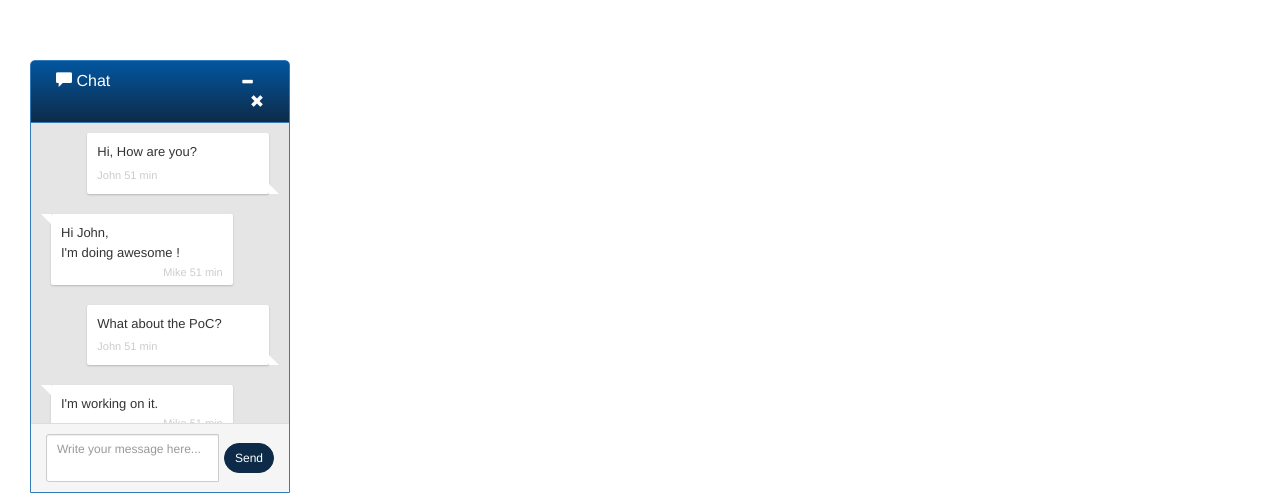
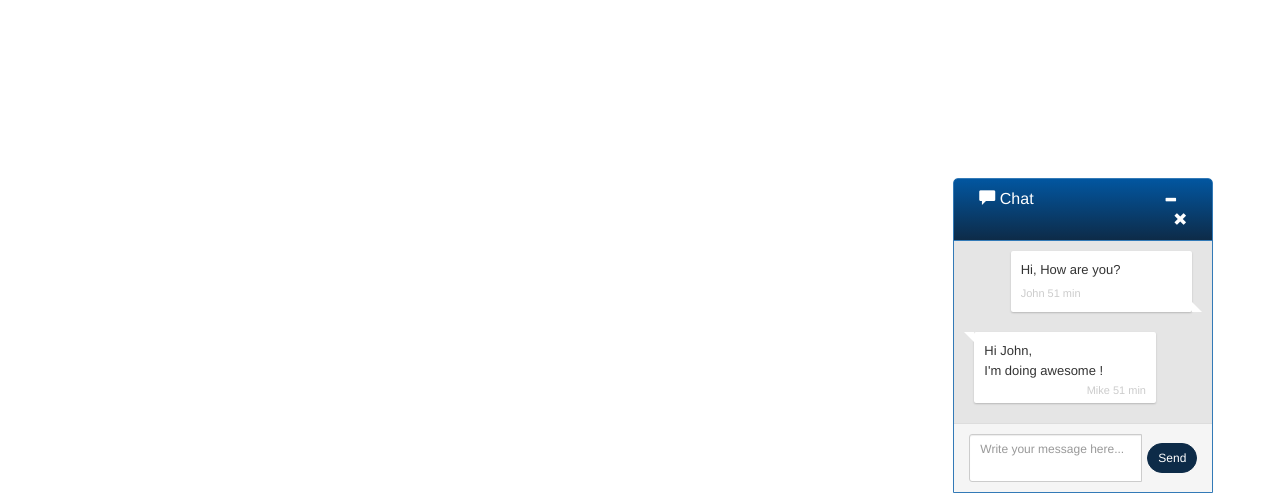
Before and after one commit to saikatmahapatra/real-time-socket-chat, a website: page index2.html in a window 1280 px wide. Shown: the part 307-800 px from the top of the page. Drawn offline with nearby package versions, Linux system fonts and the light colour scheme.

Commit message:
app updated

```diff
--- a/assets/css/theme2.css
+++ b/assets/css/style.css
@@ -26,7 +26,6 @@
 .chat-window{
     bottom:0;
     position:fixed;
-    float:right;
 }
 .chat-window > div > .panel{
     border-radius: 5px 5px 0 0;
--- a/assets/js/app.js
+++ b/assets/js/chat_app.js
@@ -38,7 +38,12 @@ $(function () {
         html += '<strong>' + data.userName + ': </strong>' + data.msgTxt;
         html += '</div>';
         $conversationMessages.append(html);
+        //scrollBottom();
     });
+
+    function scrollBottom(){
+        conversationMessages.scrollTop(conversationMessages.scrollHeight);
+    }
 
     $loginForm.submit(function (e) {
         e.preventDefault();
--- a/index2.html
+++ b/index2.html
@@ -13,29 +13,30 @@
       <script src="http://cdnjs.cloudflare.com/ajax/libs/html5shiv/3.7.2/html5shiv.js"></script>
       <script src="http://cdnjs.cloudflare.com/ajax/libs/respond.js/1.4.2/respond.js"></script>
     <![endif]-->
-    <link href="assets/css/theme2.css" rel="stylesheet" media="screen">
+    <link href="assets/css/style.css" rel="stylesheet" media="screen">
 </head>
 
 <body>
 
-    <div class="container-fluid">
-        <div class="row chat-window col-md-3 col-sm-12 pull-right" id="chat_window_1">
-            <div class="col-xs-12 col-md-12">
+    <div class="container">
+        <div class="row chat-window col-md-offset-8 col-md-3 col-sm-offset-8 col-sm-4" id="chat_window_1">
+            <div class="col-xs-12">
                 <div class="panel panel-primary">
                     <div class="panel-heading top-bar">
                         <div class="col-md-8 col-xs-8">
                             <h3 class="panel-title">
-                                <span class="glyphicon glyphicon-comment"></span> Chat</h3>
+                                <i class="glyphicon glyphicon-comment"></i> Chat</h3>
                         </div>
                         <div class="col-md-4 col-xs-4 text-right">
                             <a class="chat-action" href="#">
-                                <span id="minim_chat_window" class="glyphicon glyphicon-minus icon_minim"></span>
+                                <i id="minim_chat_window" class="glyphicon glyphicon-minus icon_minim"></i>
                             </a>
                             <a class="chat-action" href="#">
-                                <span class="glyphicon glyphicon-remove icon_close" data-id="chat_window_1"></span>
+                                <i class="glyphicon glyphicon-remove icon_close" data-id="chat_window_1"></i>
                             </a>
                         </div>
                     </div>
+
                     <div class="panel-body msg_container_base">
                         <div class="row msg_container base_sent">
                             <div class="col-md-10 col-xs-10 msg-txt">
@@ -54,31 +55,8 @@
                                 </div>
                             </div>
                         </div>
-                        <div class="row msg_container base_sent">
-                            <div class="col-xs-10 col-md-10 msg-txt">
-                                <div class="messages msg_receive">
-                                    <p>What about the PoC?</p>
-                                    <time datetime="2009-11-13T20:00">John 51 min</time>
-                                </div>
-                            </div>
-                        </div>
-                        <div class="row msg_container base_receive">
-                            <div class="col-md-10 col-xs-10 msg-txt">
-                                <div class="messages msg_sent">
-                                    <p>I'm working on it.</p>
-                                    <time datetime="2009-11-13T20:00">Mike 51 min</time>
-                                </div>
-                            </div>
-                        </div>
-                        <div class="row msg_container base_sent">
-                            <div class="col-xs-10 col-md-10 msg-txt">
-                                <div class="messages msg_receive">
-                                    <p>Great !</p>
-                                    <time datetime="2009-11-13T20:00">John 51 min</time>
-                                </div>
-                            </div>
-                        </div>
                     </div>
+
                     <div class="panel-footer">
                         <div class="input-group">
                             <textarea class="form-control input-sm chat_input" id="chat_message" placeholder="Write your message here..." row="3" style="resize: none;"></textarea>
```
Also changed, not shown: index.html (+1 -1 lines).
